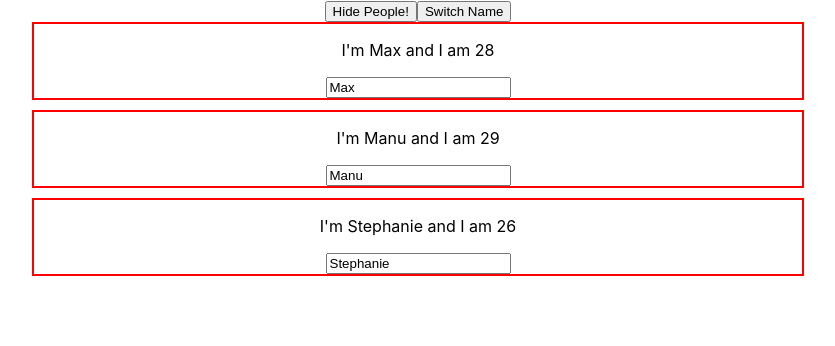
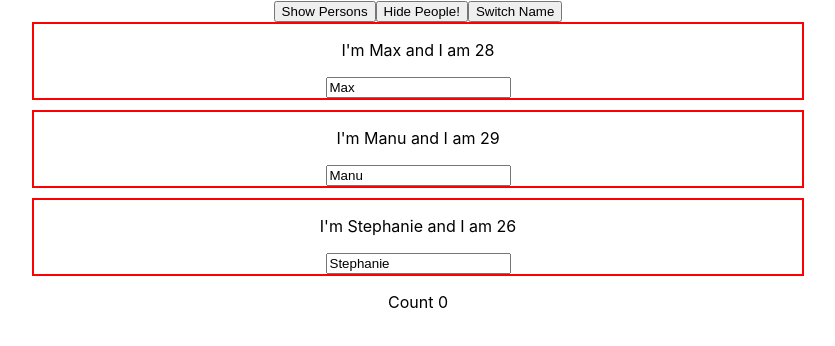
Before and after one commit to Mykohnguyen/React_Lessons, a React (Create React App) app: page / in a window 1280 px wide. Shown: the top 346 px of the page, without its empty margins (222-1057 px from the left). Built offline with nearby package versions, Linux system fonts and the light colour scheme.

Commit message:
high order components and setState changes

```diff
--- a/package.json
+++ b/package.json
@@ -3,6 +3,7 @@
   "version": "0.1.0",
   "private": true,
   "dependencies": {
+    "package.json": "^2.0.1",
     "react": "^16.7.0",
     "react-dom": "^16.7.0",
     "react-scripts": "2.1.2"
--- a/src/cockpit/cockpit.js
+++ b/src/cockpit/cockpit.js
@@ -1,11 +1,13 @@
 import React from 'react'
+import Aux from '../hoc/Aux'
 
 const cockpit = (props) =>{
+
     return (
-        <div>
+        <Aux>
             <button onClick={props.toggle}>Hide People!</button>
             <button onClick={props.switch}>Switch Name </button>
-        </div>
+        </Aux>
     )
 }
 
--- a/src/containers/App.js
+++ b/src/containers/App.js
@@ -1,17 +1,21 @@
-import React, { Component } from 'react';
+import React, { PureComponent } from 'react';
 import './App.css';
 // import Person from '../components/Persons/Person/Person';
 import Persons from '../components/Persons/Persons'
 // import ErrorBoundary from '../ErrorBoundary/ErrorBoundary'
 import Cockpit from '../cockpit/cockpit'
-class App extends Component {
+import WithClass from '../hoc/WithClass'
+
+class App extends PureComponent {
   state= {
     persons:[
       {id:0,name:"Max", age:28},
       {id:1,name:"Manu", age: 29},
       {id:2,name:"Stephanie", age:26}
     ],
-    showPersons:true
+    showPersons:true,
+    toggleClickCounter:0
+
   }
 
   switchNames=(newName)=>{
@@ -29,16 +33,13 @@ class App extends Component {
       return p.id === id;
 
     })
-    console.log(personindex,"personindex")
+
     const person = {
       ...this.state.persons[personindex]
     }
-    console.log(person, "person")
-    person.name = event.target.value;
 
     const persons = [...this.state.persons];
     persons[personindex] = person;
-    console.log(persons)
     this.setState({
       persons:persons
     })
@@ -46,9 +47,13 @@ class App extends Component {
 
   togglePersons =() =>{
     const doesShow = this.state.showPersons;
-    this.setState({
-      showPersons:!doesShow
+    this.setState((prevState,props)=>{
+      return({
+        showPersons:!doesShow,
+        toggleClickCounter:prevState.toggleClickCounter +1
+      })
     })
+    // this appoach will help the confusion there would be if you were changing one of the states in another component
   }
   deletePerson=(index) =>{
     const persons = [...this.state.persons];
@@ -69,13 +74,16 @@ class App extends Component {
       console.log(persons,"HI")
     }
     return (
-      <div className="App">
-      <Cockpit
-        toggle={this.togglePersons}
-        switch={this.switchNames.bind(this,"mikey")}>
-      </Cockpit>
-      {persons}
-      </div>
+      <WithClass classes="App">
+        <button onClick={() =>{this.setState({showPersons: true})}}>Show Persons</button>
+        <Cockpit
+          toggle={this.togglePersons}
+          switch={this.switchNames.bind(this,"mikey")}>
+        </Cockpit>
+        {persons}
+    <p>Count {this.state.toggleClickCounter}
+    </p>
+      </WithClass>
     );
   }
 }
--- /dev/null
+++ b/src/hoc/Aux.js
@@ -0,0 +1,10 @@
+import React from 'react'
+
+
+const aux = (props) =>{
+    return(
+        props.children
+    )
+}
+
+export default aux;
--- /dev/null
+++ b/src/hoc/WithClass.js
@@ -0,0 +1,13 @@
+import React from 'react'
+
+
+const withclass = (props) =>{
+    return(
+        <div className={props.classes}>
+            {props.children}
+        </div>
+    )
+}
+
+
+export default withclass
```
Also changed, not shown: 1 other file (tests, documents, lock files or other folders).
